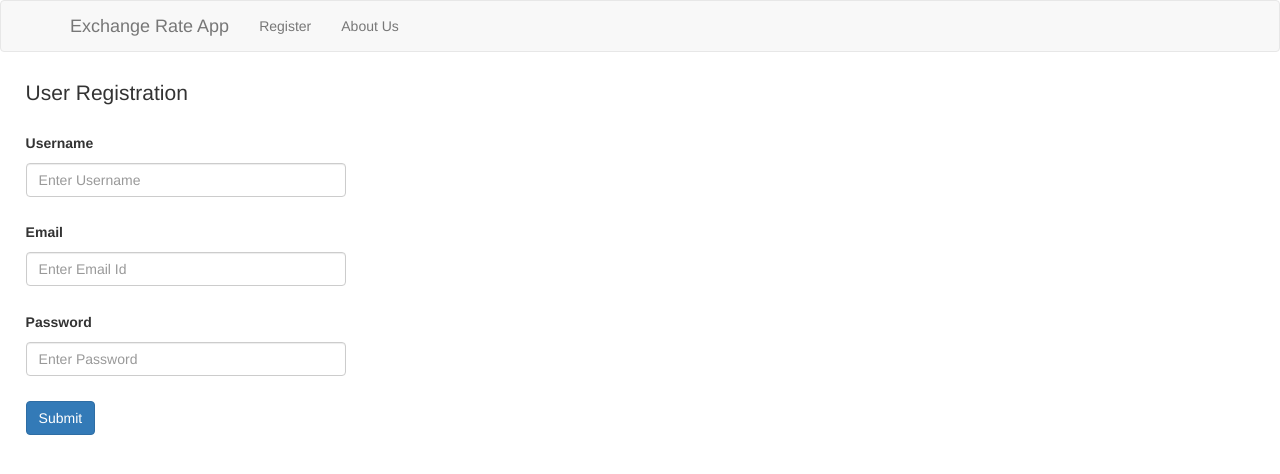
After one commit to skjoshi267/Exchange-Rate-App, a Flask app: page /register in a window 1280 px wide. The commit adds this page. Shown: the top 474 px of the page. Run offline with Flask 2, Linux system fonts and the light colour scheme; some libraries are stand-ins or nearby versions.

Commit message:
Register Page Completed

```diff
--- a/Flask_App/__init__.py
+++ b/Flask_App/__init__.py
@@ -1,5 +1,7 @@
 from flask import Flask
 from flask_bootstrap import Bootstrap
+from config import Configuration
 exchng_rate_app = Flask(__name__)
+exchng_rate_app.config.from_object(Configuration)
 bootstrap = Bootstrap(exchng_rate_app)
 from Flask_App import routes
--- /dev/null
+++ b/Flask_App/forms.py
@@ -0,0 +1,14 @@
+from flask_wtf import FlaskForm
+from wtforms import StringField,PasswordField,SubmitField
+from wtforms.validators import DataRequired
+
+class LoginForm(FlaskForm):
+    username = StringField("Username",validators=[DataRequired()])
+    password = PasswordField("Password",validators=[DataRequired()])
+    submit = SubmitField(label="Sign In")
+
+class RegisterForm(FlaskForm):
+    username = StringField("Username",validators=[DataRequired()])
+    email    = StringField("Email",validators=[DataRequired()])
+    password = PasswordField("Password",validators=[DataRequired()])
+    submit = SubmitField(label="Register")
--- a/Flask_App/routes.py
+++ b/Flask_App/routes.py
@@ -1,5 +1,6 @@
 from flask import render_template
 from Flask_App import exchng_rate_app
+from Flask_App.forms import RegisterForm,LoginForm
 
 user = {'user':"Guest"}
 
@@ -10,3 +11,8 @@ def home():
 @exchng_rate_app.route('/about_us')
 def about_us():
     return render_template('about_us.html',user=user)
+
+@exchng_rate_app.route('/register')
+def register():
+    reg_form = RegisterForm()
+    return render_template('register.html',form=reg_form)
--- /dev/null
+++ b/Flask_App/static/css/main.css
@@ -0,0 +1,6 @@
+.form-group{
+    margin-left: 2%;
+    margin-right: 2%;
+    margin-top: 2%;
+    width: 25%;
+  };
--- a/Flask_App/templates/base.html
+++ b/Flask_App/templates/base.html
@@ -1,4 +1,9 @@
 {% extends 'bootstrap/base.html' %}
+
+{% block styles %}
+{{super()}}
+<link rel="stylesheet" href="{{url_for('.static', filename='css/main.css')}}"></link>
+{% endblock %}
 
 {% block title %}Exchange Rate App{% endblock %}
 
@@ -16,7 +21,7 @@
             </div>
             <div class="collapse navbar-collapse" id="bs-example-navbar-collapse-1">
                 <ul class="nav navbar-nav">
-                    <li><a href="/">Home</a></li>
+                    <li><a href="/register">Register</a></li>
                     <li><a href="/about_us">About Us</a></li>
                 </ul>
             </div>
--- /dev/null
+++ b/Flask_App/templates/login.html
@@ -0,0 +1 @@
+{% extends "base.html" %}
--- /dev/null
+++ b/Flask_App/templates/register.html
@@ -0,0 +1,26 @@
+{% extends "base.html" %}
+
+{% block content %}
+    <form action="" method="post" novalidate>
+        <div class="form-group">
+            <h1 class="lead">
+                User Registration
+            </h1>
+        </div>
+        <div class="form-group">
+            <label for="Username">{{ form.username.label }}</label>
+            <input type=username class="form-control" id="Username" placeholder="Enter Username">
+        </div>
+        <div class="form-group">
+            <label for="Email">{{ form.email.label }}</label>
+            <input type=email class="form-control" id="Email" placeholder="Enter Email Id">
+        </div>
+        <div class="form-group">
+            <label for="Password">{{ form.password.label }}</label>
+            <input type=password class="form-control" id="Password" placeholder="Enter Password">
+        </div>
+        <div class="form-group">
+            <button type=submit class="btn btn-primary">Submit</button>
+        </div>
+    </form>
+{% endblock %}
--- /dev/null
+++ b/config.py
@@ -0,0 +1,2 @@
+class Configuration(object):
+    SECRET_KEY = 'Password@123'
```
Also changed, not shown: 1 other file.
